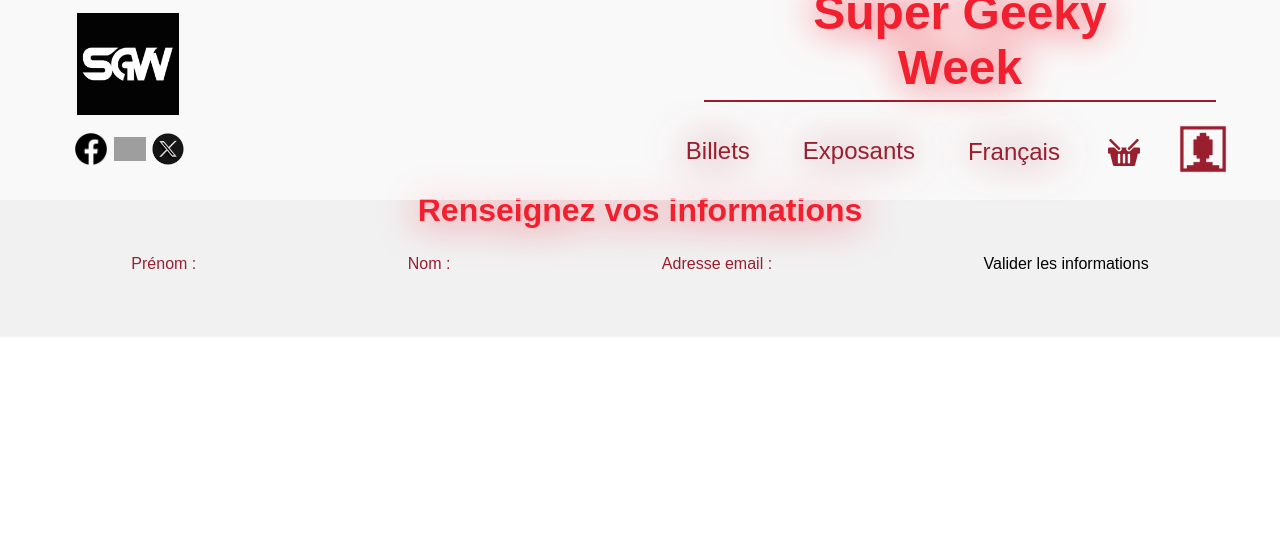
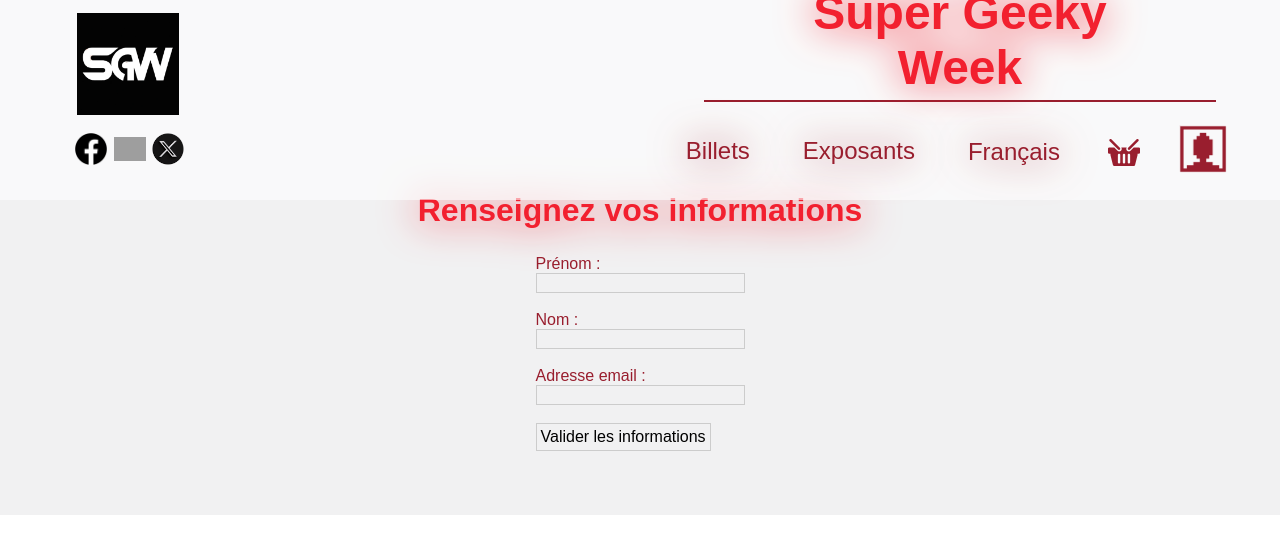
Before and after one commit to ProjetSuperGeekyWeek/Super_Geeky_Week, a Vue app in the folder front/: page /qrcode in a window 1280 px wide. Shown: the top 554 px of the page. Built offline with nearby package versions, Linux system fonts and the light colour scheme; grey boxes are pictures that could not be loaded.

Commit message:
trad ++++

```diff
--- a/front/src/Client/Panier/components/Qrcodeg.vue
+++ b/front/src/Client/Panier/components/Qrcodeg.vue
@@ -4,19 +4,22 @@
     <form v-if="!showQRCode" @submit.prevent="onFormSubmit">
       <label id="clo" for="name">{{translate('prenom')}}</label>
       <input type="text" id="name" v-model="name">
+      <br>
 
       <label id="clo" for="familyName">{{translate('nom')}}</label>
       <input type="text" id="familyName" v-model="familyName">
+      <br>
 
-      <label id="clo" for="email">{{translate('email')}}</label>
+      <label id="clo" for="email">{{translate('email')}}   </label>
       <input
           type="text"
           id="email"
           v-model="email"
           :class="{ error: emailError }"
       >
-      <button type="button" @click="validateAndGenerateQRCode">{{translate('validerinfo')}}</button>
-
+      <br>
+      <button type="button" class="btninfoqr" @click="validateAndGenerateQRCode">{{translate('validerinfo')}}</button>
+      <br>
       <p v-if="emailError" class="error-message">{{translate('enteremail')}}</p>
     </form>
 
@@ -95,10 +98,8 @@ export default {
       };
 
       this.$router.push({ query: routeParams });
-      this.infoPrompt = 'Qrcode';
     },
     onFormSubmit() {
-      // Prevent the default form submission behavior
     },
   },
   components: {
@@ -152,4 +153,13 @@ export default {
   margin: 5px 0;
   color: var(--paragraph);
 }
+ input {
+   border: 1px solid #ccc;
+   display: block; /* Pour que la marge automatique fonctionne */
+   margin: auto;
+ }
+.btninfoqr{
+   border: 1px solid #ccc;
+   padding: 4px;
+ }
 </style>
```
